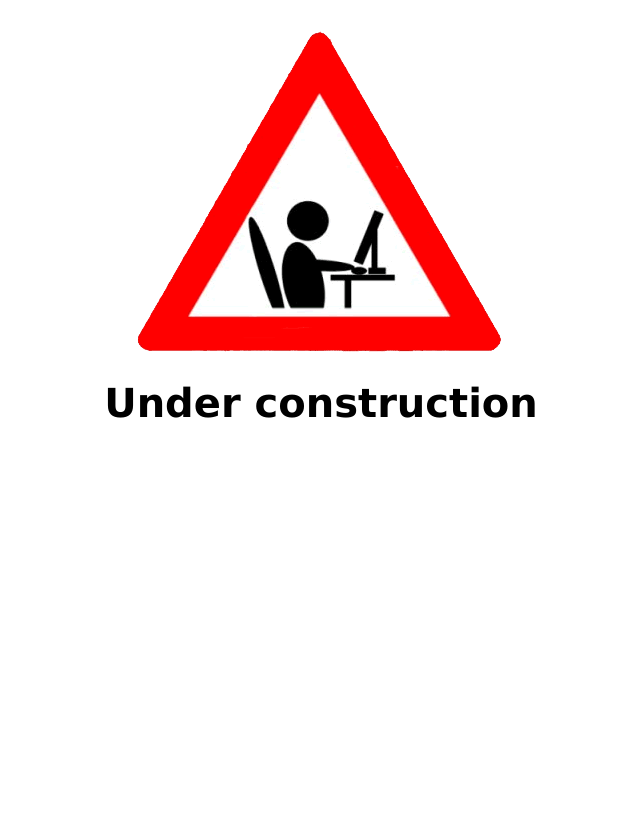
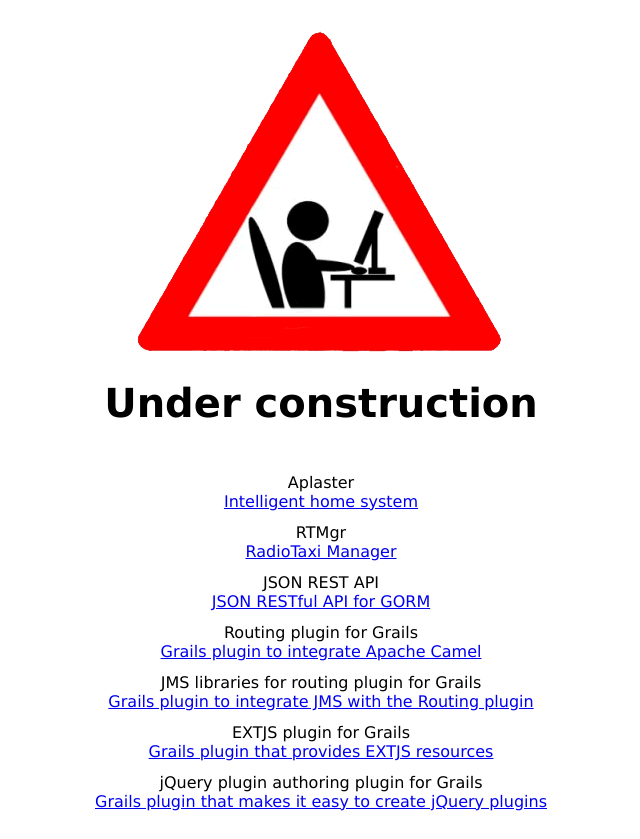
Before and after one commit to padcom/padcom.github.io, a plain HTML site: page index.html in a window 1280 px wide. Shown: the whole page, without its empty margins (319-959 px from the left). Before the commit the page ends 800 px from the top, so only its background shows below. Drawn offline with Linux system fonts and the light colour scheme.

Commit message:
Added project list to home page

```diff
--- a/index.html
+++ b/index.html
@@ -9,6 +9,22 @@
 
 <body>
 	<h1>Under construction</h1>
+	<dl>
+		<dt>Aplaster</dt>
+		<dd><a href="http://github.com/padcom/aplaster">Intelligent home system</a></dd>
+		<dt>RTMgr</dt>
+		<dd><a href="http://github.com/padcom/rtmgr">RadioTaxi Manager</a></dd>
+		<dt>JSON REST API</dt>
+		<dd><a href="http://github.com/padcom/grails-json-rest-api">JSON RESTful API for GORM</a></dd>
+		<dt>Routing plugin for Grails</dt>
+		<dd><a href="http://github.com/padcom/grails-routing">Grails plugin to integrate Apache Camel</a></dd>
+		<dt>JMS libraries for routing plugin for Grails</dt>
+		<dd><a href="http://github.com/padcom/grails-routing-jms">Grails plugin to integrate JMS with the Routing plugin</a></dd>
+		<dt>EXTJS plugin for Grails</dt>
+		<dd><a href="http://github.com/padcom/grails-extjs">Grails plugin that provides EXTJS resources</a></dd>
+		<dt>jQuery plugin authoring plugin for Grails</dt>
+		<dd><a href="http://github.com/padcom/grails-jquery-plugin-authoring">Grails plugin that makes it easy to create jQuery plugins</a></dd>
+	<dl>
 </body>
 
 </html>
--- a/styles.css
+++ b/styles.css
@@ -6,6 +6,16 @@ h1 {
     background: url(images/background.gif) top center no-repeat;
 	padding-top: 350px;
 	margin-top: 30px;
+	padding-bottom: 20px;
 	text-align: center;
 	font-size: 40px;
 }
+
+dl {
+	text-align: center;
+}
+
+dd {
+	margin-left: 0px;
+	padding-bottom: 12px;
+}
```
